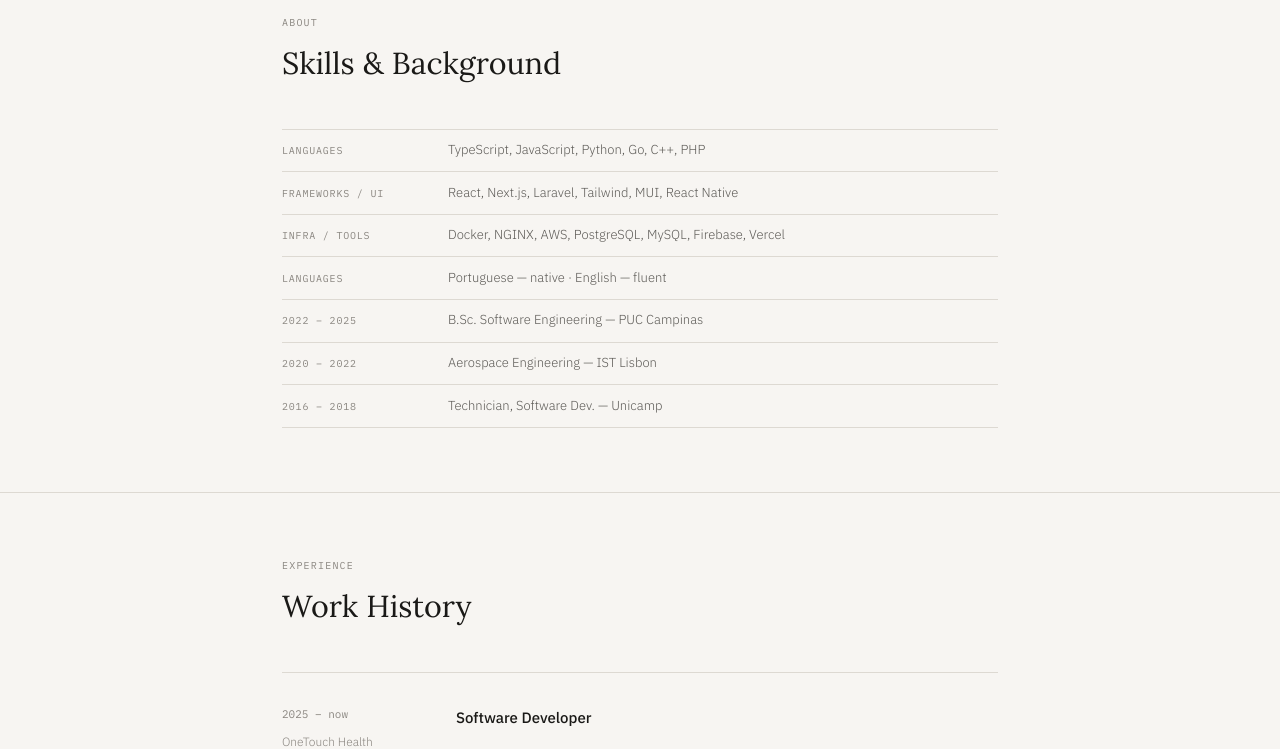
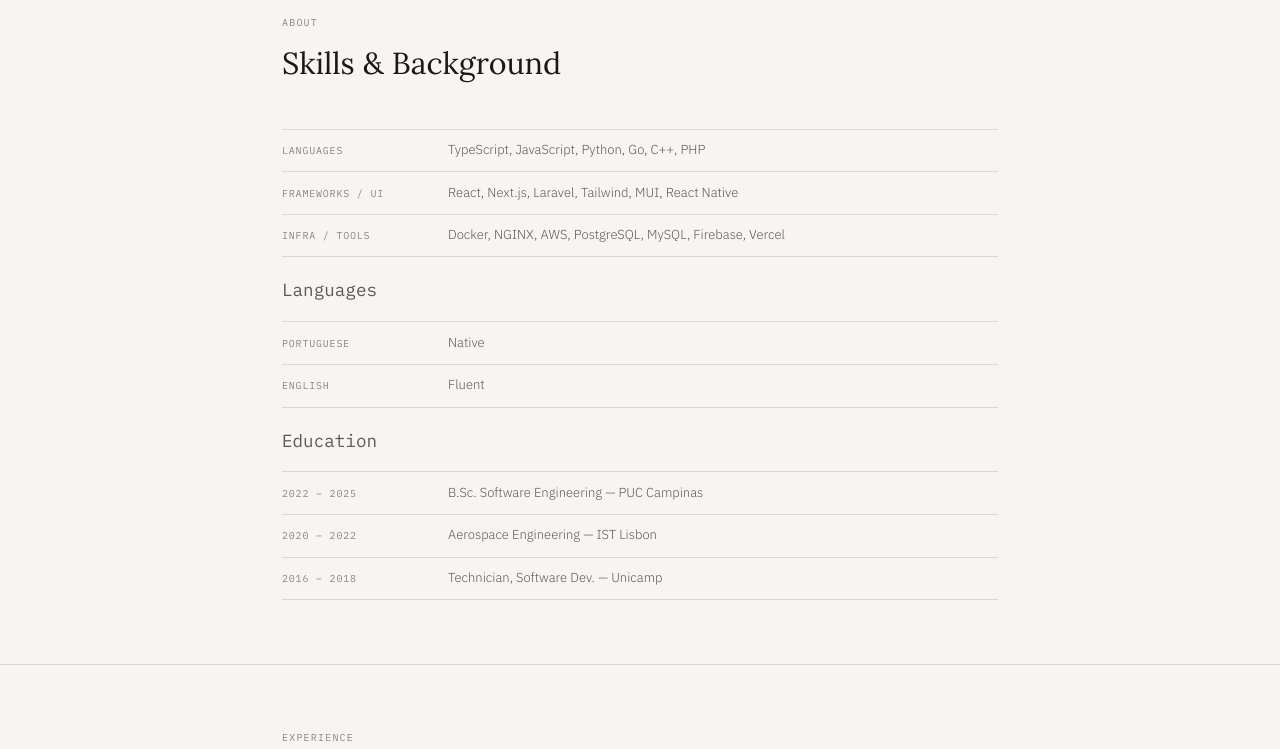
Before and after one commit to gabrielhsdev/gabrielhsdev.github.io, a React (Vite) app: page / in a window 1280 px wide. Shown: the part 624-1373 px from the top of the page. Built offline with nearby package versions, Linux system fonts and the light colour scheme.

Commit message:
update portfolio

```diff
--- a/src/App.tsx
+++ b/src/App.tsx
@@ -25,7 +25,10 @@ const DATA = {
     { label: "Languages",       value: "TypeScript, JavaScript, Python, Go, C++, PHP" },
     { label: "Frameworks / UI", value: "React, Next.js, Laravel, Tailwind, MUI, React Native" },
     { label: "Infra / Tools",   value: "Docker, NGINX, AWS, PostgreSQL, MySQL, Firebase, Vercel" },
-    { label: "Languages",       value: "Portuguese — native · English — fluent" },
+  ],
+  languages: [
+    {name: "Portuguese", level: "Native"},
+    {name: "English",    level: "Fluent"},
   ],
 
   education: [
@@ -155,6 +158,24 @@ export default function App() {
                 <span className="row-table__value">{row.value}</span>
               </div>
             ))}
+          </div>
+
+          <div style={{ height: 18 }} />
+
+          <h3 className="section-subtitle">Languages</h3>
+          <div className="row-table">
+            {DATA.languages.map((lang, i) => (
+              <div key={i} className="row-table__item">
+                <span className="row-table__label">{lang.name}</span>
+                <span className="row-table__value">{lang.level}</span>
+              </div>
+            ))}
+          </div>
+
+          <div style={{ height: 18 }} />
+
+          <h3 className="section-subtitle">Education</h3>
+          <div className="row-table">
             {DATA.education.map((e, i) => (
               <div key={i} className="row-table__item">
                 <span className="row-table__label">{e.period}</span>
--- a/src/styles.css
+++ b/src/styles.css
@@ -216,6 +216,14 @@ section {
   margin-bottom: 2.5rem;
 }
 
+.section-subtitle {
+  font-family: var(--mono);
+  font-size: clamp(0.95rem, 2vw, 1.1rem);
+  font-weight: 300;
+  color: var(--muted-2);
+  margin-bottom: 1rem;
+}
+
 /* ─── About ──────────────────────────────────────────── */
 .about__body {
   color: var(--muted-2);
```
